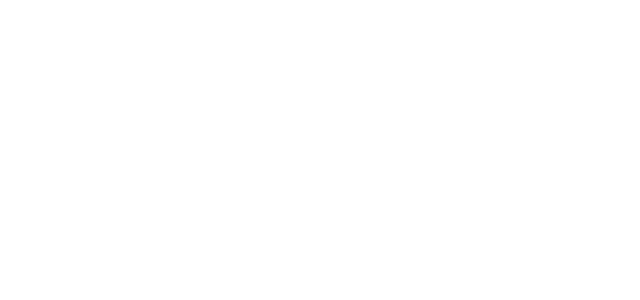
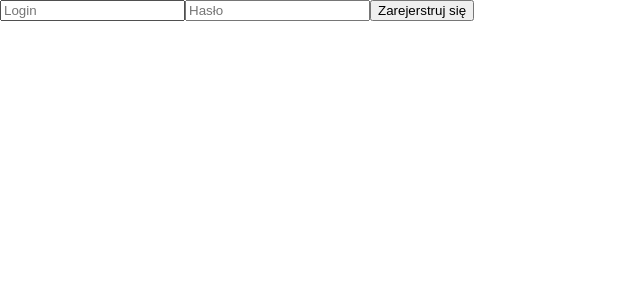
Before and after one commit to Wypracowania/Frontend, a React (Create React App) app: page /registration in a window 1280 px wide. Shown: the top 300 px of the page, without its empty margins (0-640 px from the left). Built offline with nearby package versions, Linux system fonts and the light colour scheme; no server answers.

Commit message:
Changed http adress in globalVariables. Added route to registration. Added Basic Registration.

```diff
--- a/src/App.js
+++ b/src/App.js
@@ -7,6 +7,7 @@ import OrderDetails from 'pages/orders/OrderDetails'
 import './styles/global.css'
 import './styles/app.scss'
 import Login from 'pages/authentication/login';
+import Registration from 'pages/registration';
 
 function App() {
   return (
@@ -20,6 +21,7 @@ function App() {
             <Route path="/page-one" component={ PageOne } />
             <Route path="/newOrder" component={ NewOrder } />
             <Route path="/allOrders" component={ AllOrders } />
+            <Route path="/registration" component={ Registration } />
           </Switch>
         </div>
       </BrowserRouter>
--- a/src/globalVariables.js
+++ b/src/globalVariables.js
@@ -1,5 +1,5 @@
 export const LOGIN_URL = 'https://wypracowania.herokuapp.com/login';
-export const REGISTER_URL = 'https://wypracowania.herokuapp.com/rejestracja';
+export const REGISTER_URL = 'http://wypracowania.herokuapp.com/rejestracja';
 export const ADD_ORDER_URL = 'http://localhost:8000/api/user/nowe-zamowienie';
 
 // WSZYSTKIE ZAMOWIENIA
--- /dev/null
+++ b/src/pages/registration.js
@@ -0,0 +1,55 @@
+import React, { useEffect, useState } from "react";
+import { REGISTER_URL } from '../globalVariables';
+import { setUserCookie, setTokenCookie } from '../authentication';
+
+const Registration = () => {
+    const [username, setUsername] = useState('');
+    const [password, setPassword] = useState('');
+    const [isClicked, setClick] = useState(false);
+    const data = {
+        username,
+        password,
+      };
+
+    useEffect(() =>{
+    fetch(REGISTER_URL, {
+        method: 'POST',
+        body: JSON.stringify(data),
+        headers: {
+            'Content-Type': 'application/json',
+        },
+        })
+        .then((res) => res.json())
+        .then((token) => {
+            setTokenCookie(token);
+            setUserCookie(username);
+        })
+        .catch((err) => console.log(err));
+    }, [isClicked])
+
+    return(
+        <div className="registration">
+            <div className="registration__box">
+            <form action="">
+            <label htmlFor="">
+              <input
+                type="text"
+                onChange={(e) => setUsername(e.target.value)}
+                placeholder="Login"
+              />
+            </label>
+            <label htmlFor="">
+              <input
+                type="text"
+                onChange={(e) => setPassword(e.target.value)}
+                placeholder="Hasło"
+              />
+            </label>
+            <button type="submit" onClick={(e)=>{e.preventDefault();setClick(true)}}>Zarejerstruj się</button>
+          </form>
+            </div>
+        </div>
+    )
+}
+
+export default Registration;
```
